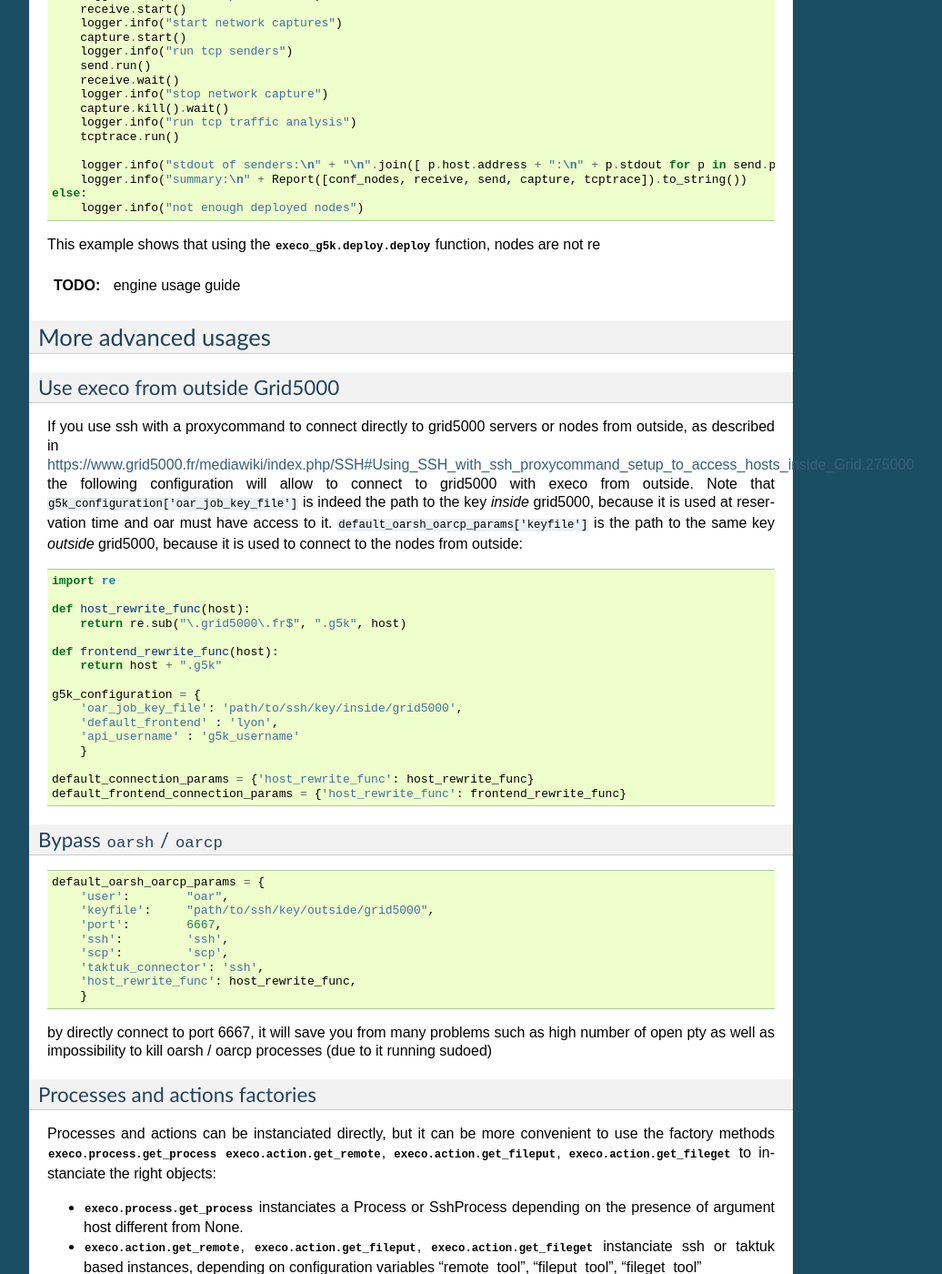
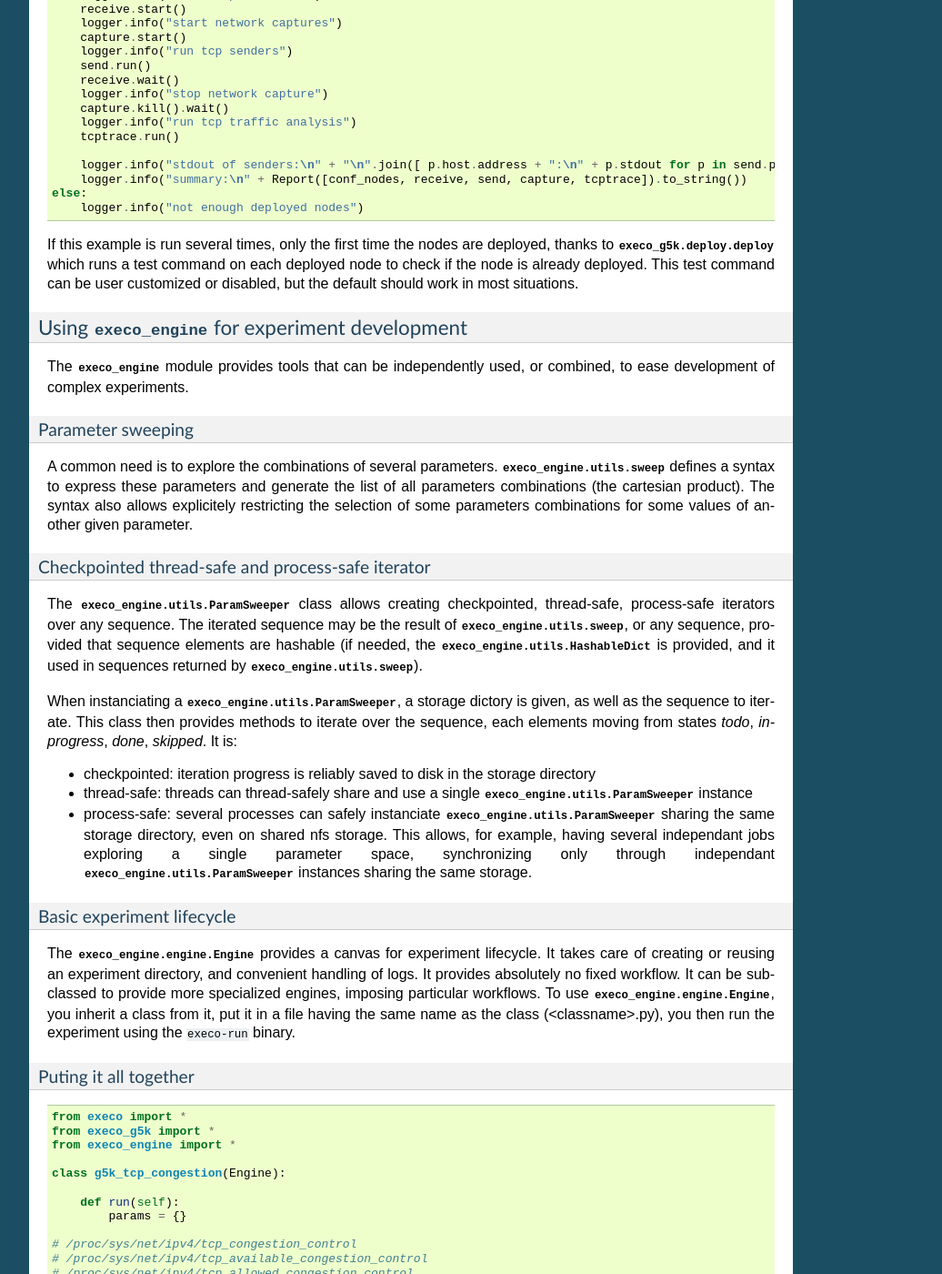
Before and after one commit to rcherrueau/execo, a Sphinx documentation site: the page built from doc/userguide.rst, in a window 1280 px wide and 1400 px high, scrolled down 9455 px. Shown: the whole window at 91% size, without its empty margins (198-1234 px from the left). Built offline with Sphinx 7.4.7, drawn with Linux system fonts in a browser that asks for light colours; pages that are not in the unit, such as notebooks, are missing from menus; some of the changed text lies outside the part shown.

Commit message:
[documentation] add section execo_engine (work in progress) to user guide

```diff
--- /dev/null
+++ b/doc/code_samples/g5k_tcp_congestion.py
@@ -0,0 +1,12 @@
+from execo import *
+from execo_g5k import *
+from execo_engine import *
+
+class g5k_tcp_congestion(Engine):
+
+    def run(self):
+        params = {}
+
+# /proc/sys/net/ipv4/tcp_congestion_control
+# /proc/sys/net/ipv4/tcp_available_congestion_control
+# /proc/sys/net/ipv4/tcp_allowed_congestion_control
--- a/doc/userguide.rst
+++ b/doc/userguide.rst
@@ -375,12 +375,12 @@ Using Taktuk to scale to many remote hosts
 This example shows how `execo.action.Remote` can be (almost)
 transparently changed to `execo.action.TaktukRemote` to scale to huge
 number of remote hosts. It uses the planning module, to try to reserve
-as much nodes as possible, immediately available for a 15 minutes
-job. It then opens as many ssh connexions to each host as the host's
-number or cpu cores, first using a `execo.action.TaktukRemote`, then
-using `execo.action.Remote`, to compare performances. In each remote
-connexion, it runs ``ping`` to send one ping packet to a another
-random host of the reservation.
+80% of as much nodes as possible, immediately available for a 15
+minutes job. It then opens as many ssh connexions to each host as the
+host's number or cpu cores, first using a `execo.action.TaktukRemote`,
+then using `execo.action.Remote`, to compare performances. In each
+remote connexion, it runs ``ping`` to send one ping packet to a
+another random host of the reservation.
 
 .. literalinclude:: code_samples/g5k_taktuk_perf.py
    :language: python
@@ -415,8 +415,8 @@ Compare ChainPut and parallel scp performances on many hosts on Grid5000
 
 The following example shows how to use the `execo.action.ChainPut`
 class (which also internally uses Taktuk) to perform optimized
-transfers of big files to many hosts. It reserves the maximum number
-of nodes immediately available on grid5000 for 15 minutes, and
+transfers of big files to many hosts. It reserves 90% of the maximum
+number of nodes immediately available on grid5000 for 15 minutes, and
 broadcasts a generated random file of 50MB to all hosts both with
 parallel ``scp`` and with ChainPut, to compare the performances. As
 the parallel scp can be very resource hungry with a lot of remote
@@ -439,11 +439,81 @@ traffic:
 .. literalinclude:: code_samples/g5k_tcptrace.py
    :language: python
 
-This example shows that using the `execo_g5k.deploy.deploy` function, nodes are not re
+If this example is run several times, only the first time the nodes
+are deployed, thanks to `execo_g5k.deploy.deploy` which runs a test
+command on each deployed node to check if the node is already
+deployed. This test command can be user customized or disabled, but
+the default should work in most situations.
 
-.. admonition:: TODO
+Using `execo_engine` for experiment development
+-----------------------------------------------
 
-                engine usage guide
+The `execo_engine` module provides tools that can be independently
+used, or combined, to ease development of complex experiments.
+
+Parameter sweeping
+..................
+
+A common need is to explore the combinations of several
+parameters. `execo_engine.utils.sweep` defines a syntax to express
+these parameters and generate the list of all parameters combinations
+(the cartesian product). The syntax also allows explicitely
+restricting the selection of some parameters combinations for some
+values of another given parameter.
+
+Checkpointed thread-safe and process-safe iterator
+..................................................
+
+The `execo_engine.utils.ParamSweeper` class allows creating
+checkpointed, thread-safe, process-safe iterators over any
+sequence. The iterated sequence may be the result of
+`execo_engine.utils.sweep`, or any sequence, provided that sequence
+elements are hashable (if needed, the
+`execo_engine.utils.HashableDict` is provided, and it used in
+sequences returned by `execo_engine.utils.sweep`).
+
+When instanciating a `execo_engine.utils.ParamSweeper`, a storage
+dictory is given, as well as the sequence to iterate. This class then
+provides methods to iterate over the sequence, each elements moving
+from states *todo*, *inprogress*, *done*, *skipped*. It is:
+
+- checkpointed: iteration progress is reliably saved to disk in the
+  storage directory
+
+- thread-safe: threads can thread-safely share and use a single
+  `execo_engine.utils.ParamSweeper` instance
+
+- process-safe: several processes can safely instanciate
+  `execo_engine.utils.ParamSweeper` sharing the same storage
+  directory, even on shared nfs storage. This allows, for example,
+  having several independant jobs exploring a single parameter space,
+  synchronizing only through independant
+  `execo_engine.utils.ParamSweeper` instances sharing the same
+  storage.
+
+Basic experiment lifecycle
+..........................
+
+The `execo_engine.engine.Engine` provides a canvas for experiment
+lifecycle. It takes care of creating or reusing an experiment
+directory, and convenient handling of logs. It provides absolutely no
+fixed workflow. It can be subclassed to provide more specialized
+engines, imposing particular workflows. To use
+`execo_engine.engine.Engine`, you inherit a class from it, put it in a
+file having the same name as the class (<classname>.py), you then run
+the experiment using the ``execo-run`` binary.
+
+Puting it all together
+......................
+
+..
+   This example
+   réserver 2 noeuds sur des sites différents
+   déployer
+   explorer des params: nb de connexions tcp concurrentes, algo de tcp window
+
+.. literalinclude:: code_samples/g5k_tcp_congestion.py
+   :language: python
 
 More advanced usages
 ====================
```
